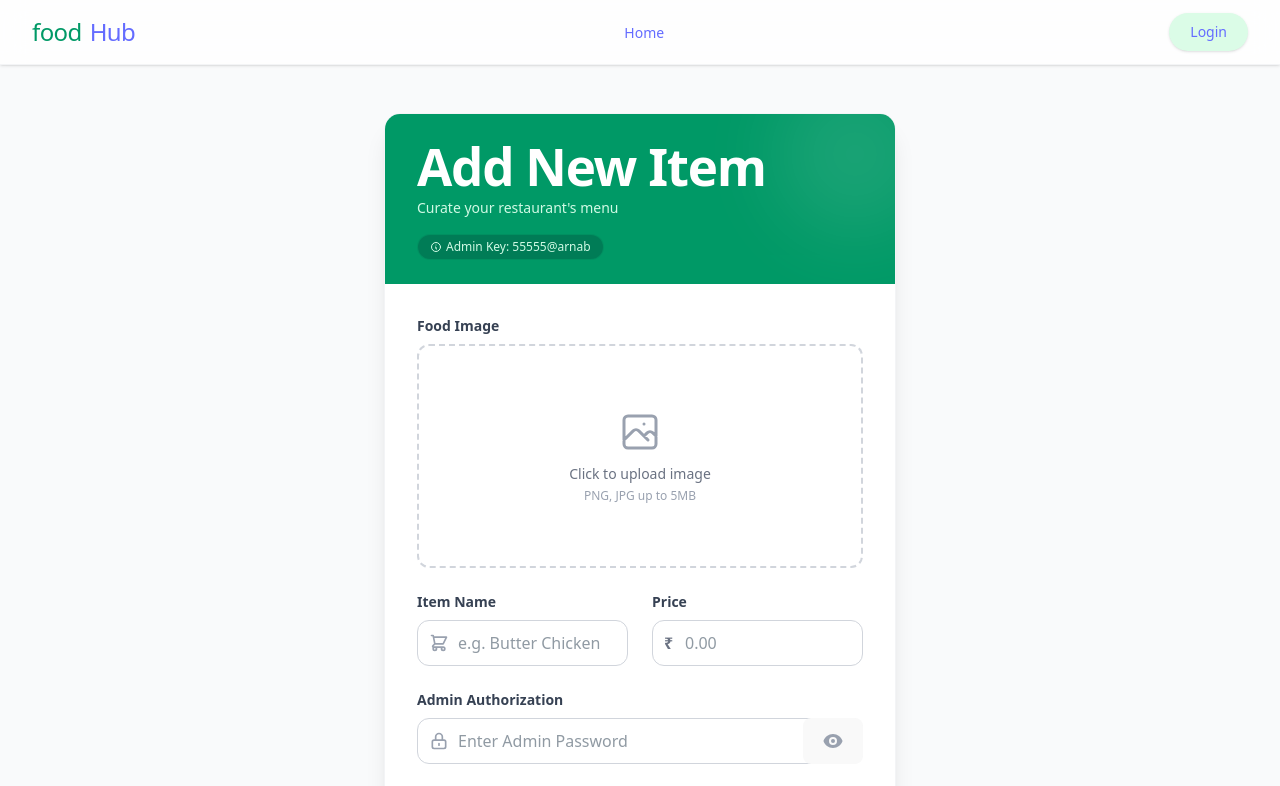
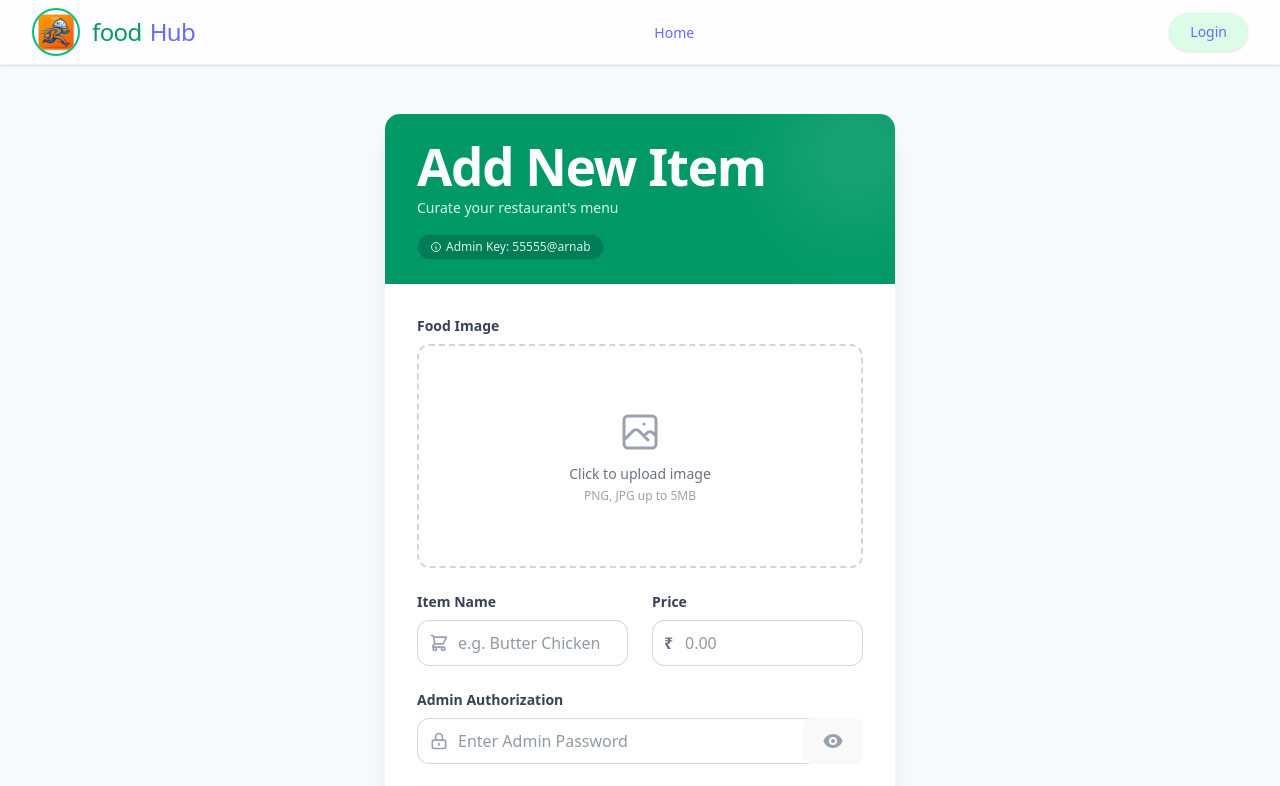
Before and after one commit to arnabadhikaryy/UEMFOODFRONTEND, a React (Vite) app: page /addfood in a window 1280 px wide. Shown: the top 786 px of the page. Built offline with nearby package versions, Linux system fonts and the light colour scheme.

Commit message:
add logo

```diff
--- a/src/component/navbar.jsx
+++ b/src/component/navbar.jsx
@@ -47,7 +47,12 @@ const Navbar = () => {
         <div className="flex justify-between h-16">
 
           {/* Left side - Logo/Brand */}
-      <div className="flex items-center">
+          <div className="flex items-center gap-3"> {/* Added gap for spacing between logo and text */}
+<img
+  src="src/assets/arnab.png"
+  alt="Logo"
+  className="w-12 h-12 rounded-full object-cover border-2 border-emerald-500"
+/>
             <Link to="/" className="flex items-center gap-2 text-2xl font-extrabold tracking-tight text-gray-900 transition-transform hover:scale-105">
               <span className="text-emerald-600">food</span> Hub
             </Link>
```
Also changed, not shown: src/assets/arnab.png (added). Lines whose indentation alone changed are shown as unchanged.
